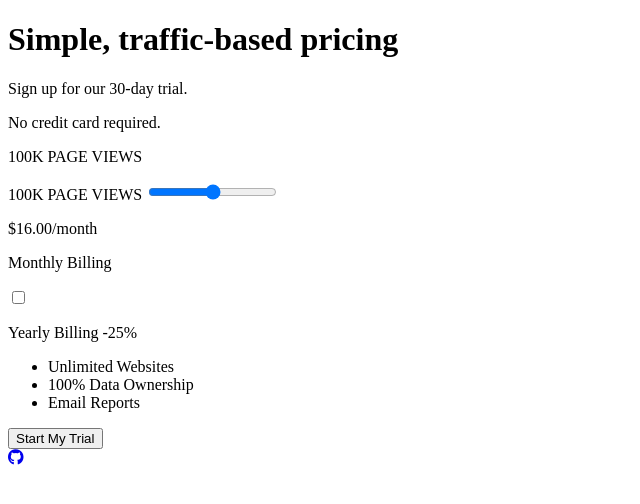
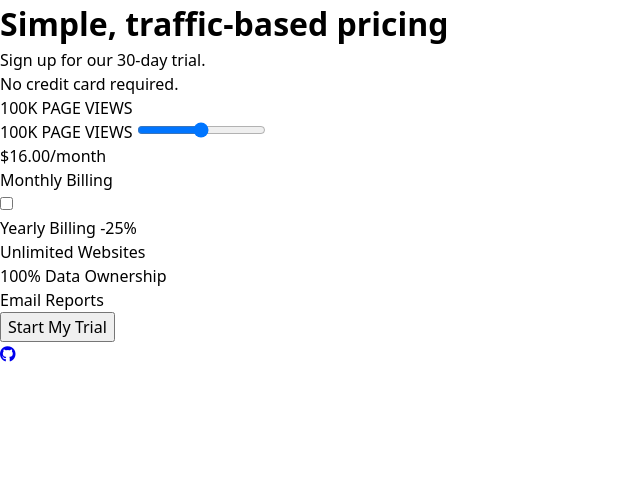
Before and after one commit to robinjmm/interactive-pricing-component, a website built with Vite: page index.html in a window 1280 px wide. Shown: the whole page, without its empty margins (0-640 px from the left). Built offline with nearby package versions, Linux system fonts and the light colour scheme.

Commit message:
Add resets and base styling to the project

```diff
--- a/src/main.ts
+++ b/src/main.ts
@@ -1,5 +1,6 @@
 import "@fortawesome/fontawesome-free/css/fontawesome.min.css";
 import "@fortawesome/fontawesome-free/css/brands.min.css";
+import "./scss/styles.scss";
 
 const slider = document.querySelector("#pricing");
 console.log(slider);
--- /dev/null
+++ b/src/scss/base/_defaults.scss
@@ -0,0 +1,57 @@
+/*! purgecss start ignore */
+
+*,
+*::before,
+*::after {
+	box-sizing: border-box;
+}
+
+* {
+	margin: 0;
+}
+
+body {
+	min-height: 100vh;
+	line-height: 1.5;
+	-webkit-font-smoothing: antialiased;
+	font-family: system-ui;
+}
+
+li,
+ol,
+ul {
+	list-style: none;
+	padding: 0;
+}
+
+a {
+	text-decoration: none;
+}
+
+img,
+picture,
+video,
+canvas,
+svg {
+	display: block;
+	max-width: 100%;
+}
+
+input,
+button,
+textarea,
+select {
+	font: inherit;
+}
+
+p,
+h1,
+h2,
+h3,
+h4,
+h5,
+h6 {
+	overflow-wrap: break-word;
+}
+
+/*! purgecss end ignore */
--- /dev/null
+++ b/src/scss/base/_fonts.scss
@@ -0,0 +1,21 @@
+/* manrope-600 - latin */
+@font-face {
+	font-display: swap;
+	/* Check https://developer.mozilla.org/en-US/docs/Web/CSS/@font-face/font-display for other options. */
+	font-family: 'Manrope';
+	font-style: normal;
+	font-weight: 600;
+	src: url('/fonts/manrope-v14-latin-600.woff2') format('woff2');
+	/* Chrome 36+, Opera 23+, Firefox 39+, Safari 12+, iOS 10+ */
+}
+
+/* manrope-800 - latin */
+@font-face {
+	font-display: swap;
+	/* Check https://developer.mozilla.org/en-US/docs/Web/CSS/@font-face/font-display for other options. */
+	font-family: 'Manrope';
+	font-style: normal;
+	font-weight: 800;
+	src: url('/fonts/manrope-v14-latin-800.woff2') format('woff2');
+	/* Chrome 36+, Opera 23+, Firefox 39+, Safari 12+, iOS 10+ */
+}
--- /dev/null
+++ b/src/scss/base/_variables.scss
@@ -0,0 +1,29 @@
+:root {
+	// Font Colors
+	--text: hsl(225, 20%, 60%);
+	--heading: hsl(227, 35%, 25%);
+	--button-text: hsl(226, 100%, 87%);
+	--discount-text: hsl(15, 100%, 70%);
+
+	// Background Colors
+	--bg-body: hsl(0, 0%, 100%);
+	--bg-btn: hsl(227, 35%, 25%);
+	--bg-slider: hsl(174, 86%, 45%);
+	--bg-slider-bar: hsl(174, 77%, 80%);
+	--bg-discount: hsl(14, 92%, 95%);
+
+	// Font Families
+	--ff-primary: "Manrope", sans-serif;
+
+	// Font Sizes
+	--10px: 0.625rem;
+	--12px: 0.75rem;
+	--13px: 0.8125rem;
+	--14px: 0.875rem;
+	--20px: 1.25rem;
+	--32px: 2rem;
+
+	// Font Weights
+	--fw-normal: 600;
+	--fw-bold: 800;
+}
--- /dev/null
+++ b/src/scss/styles.scss
@@ -0,0 +1,3 @@
+@use "base/variables";
+@use "base/fonts";
+@use "base/defaults";
```
Also changed, not shown: src/scss/base/_abstracts.scss (added, +11 -0 lines), index.html (line endings or trailing spaces), public/fonts/manrope-v14-latin-600.woff2 (added), public/fonts/manrope-v14-latin-800.woff2 (added).
